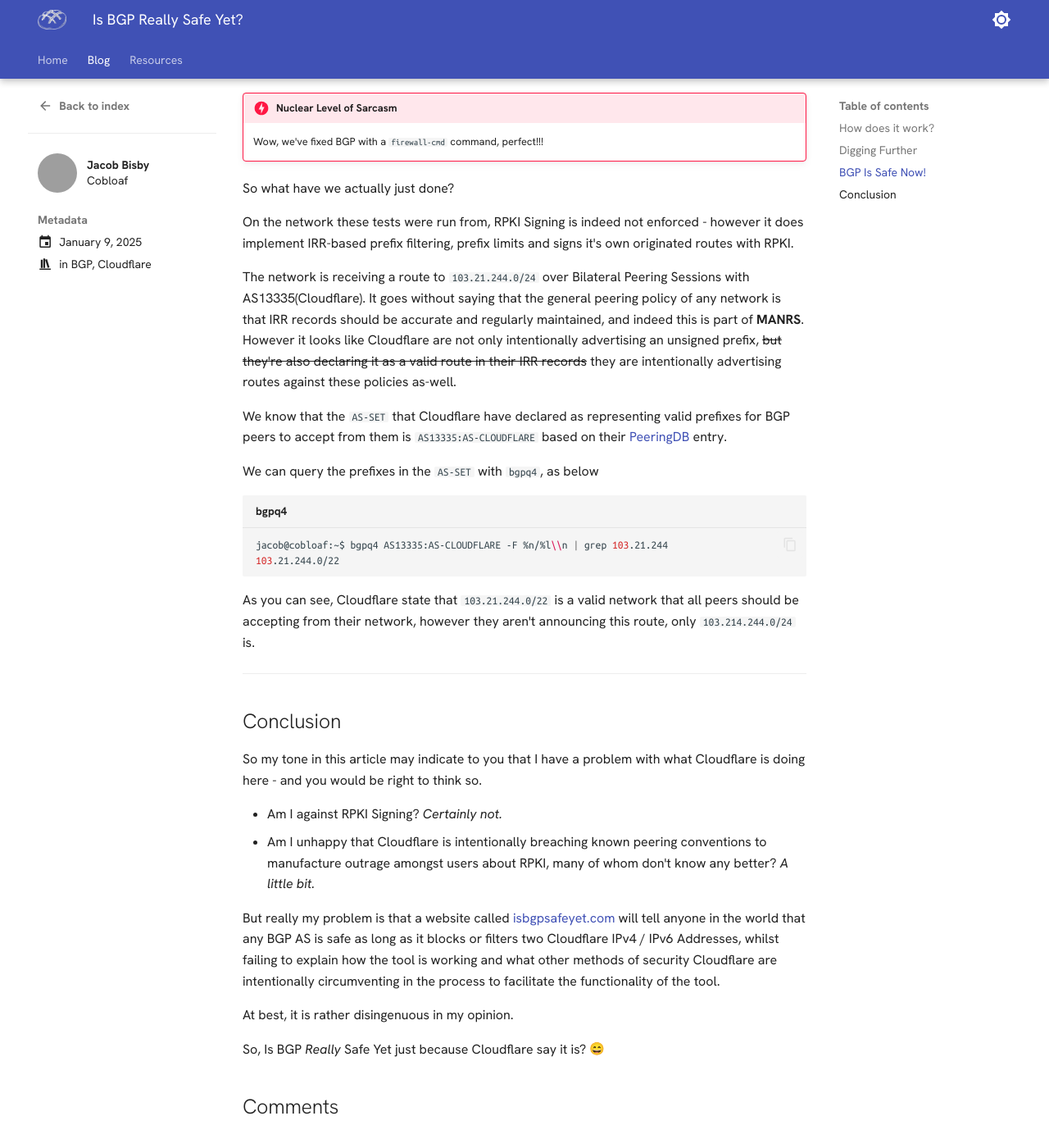
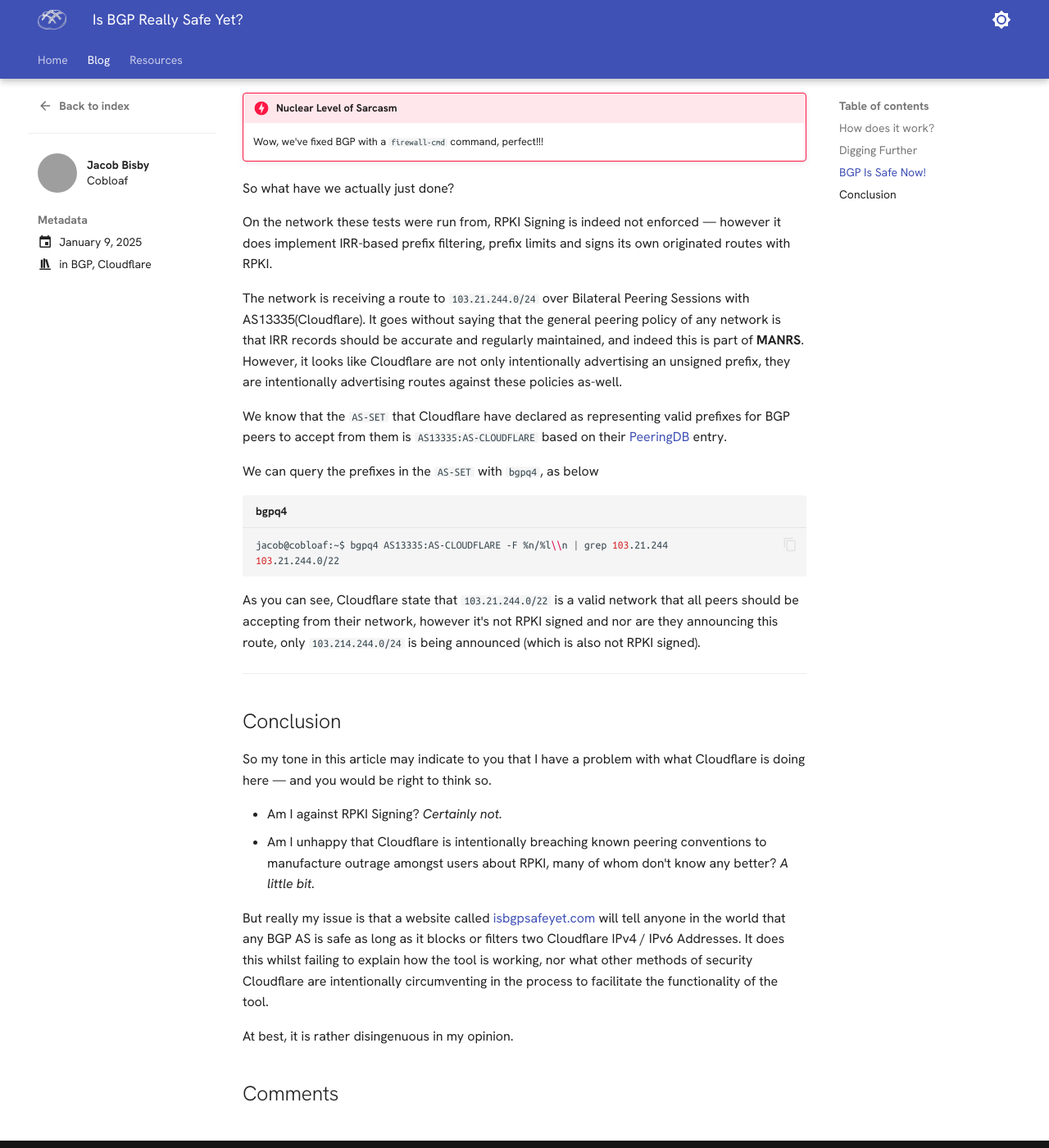
Before and after one commit to jakeb91/cobloaf-engineering, an MkDocs documentation site: the page built from docs/blog/posts/20250109-isbgpsafeyet.md, in a window 1280 px wide and 1400 px high, scrolled down 3080 px. Shown: the whole window at 82% size. Built offline with MkDocs 1.6.1 and Material for MkDocs 9.7.7, drawn with Linux system fonts in a browser that asks for light colours; emoji names are drawn with the system emoji font; comment, search, counter and statistics services are not loaded; some of the changed text lies outside the part shown; grey boxes are pictures that could not be loaded.

Commit message:
Add VPP HQoS blog post
Spellchecked old articles with LaTex checker

Corrected further information in 'Is BGP Safe Yet' blog post

````diff
--- a/docs/blog/posts/20250109-isbgpsafeyet.md
+++ b/docs/blog/posts/20250109-isbgpsafeyet.md
@@ -10,7 +10,7 @@ categories:
 
 # Is BGP _Really_ Safe Yet?
 
-Some of you might be familiar with the Cloudflare-backed website [isbgpsafeyet.com](https://isbgpsafeyet.com). But have you ever wondered _how_ this website is assessing the BGP safety of the network you're accessing it from? I certainly did, and the result was rather interesting...
+Some of you might be familiar with the Cloudflare-backed website [isbgpsafeyet.com](https://isbgpsafeyet.com). But have you ever wondered _how_ this website is assessing the BGP safety of the network you're accessing it from? I certainly did, and the result was rather interesting…
 
 <!-- more -->
 
@@ -20,7 +20,7 @@ First we need to figure out how this website works and decides if BGP on your we
 
 So our two options really are to look at the source-code for the website, which we can either directly do in the browser dev-console or in Cloudflare's [GitHub Repo](https://github.com/cloudflare/isbgpsafeyet.com).
 
-Immediately what catches my attention when looking at the source is this Javascript:
+Immediately what catches my attention when looking at the source is this JavaScript:
 
 ```js title="/src/js/index.js"
 const successMessageDetails = `${""}fetch https://valid.rpki.isbgpsafeyet.com
@@ -81,7 +81,7 @@ invalid.rpki.cloudflare.com.
 2606:4700:7000::6715:f409
 ```
 
-Simple enough - for now we'll just focus on the IPv4 addresses to keep things short.
+Simple enough — for now we'll just focus on the IPv4 addresses to keep things short.
 
 So what happens when we `traceroute` and `cURL` the URLs from a test machine?
 
@@ -120,7 +120,7 @@ Now let's try it again!
 
 ![BGP Is Safen't](20250109-isbgpsafeyetyes.png)
 
-... well then.
+…well then.
 
 ---
 
@@ -132,9 +132,9 @@ Now let's try it again!
 
 So what have we actually just done?
 
-On the network these tests were run from, RPKI Signing is indeed not enforced - however it does implement IRR-based prefix filtering, prefix limits and signs it's own originated routes with RPKI.
+On the network these tests were run from, RPKI Signing is indeed not enforced — however it does implement IRR-based prefix filtering, prefix limits and signs its own originated routes with RPKI.
 
-The network is receiving a route to `103.21.244.0/24` over Bilateral Peering Sessions with AS13335(Cloudflare). It goes without saying that the general peering policy of any network is that IRR records should be accurate and regularly maintained, and indeed this is part of **MANRS**. However it looks like Cloudflare are not only intentionally advertising an unsigned prefix, ~~but they're also declaring it as a valid route in their IRR records~~ they are intentionally advertising routes against these policies as-well.
+The network is receiving a route to `103.21.244.0/24` over Bilateral Peering Sessions with AS13335(Cloudflare). It goes without saying that the general peering policy of any network is that IRR records should be accurate and regularly maintained, and indeed this is part of **MANRS**. However, it looks like Cloudflare are not only intentionally advertising an unsigned prefix, they are intentionally advertising routes against these policies as-well.
 
 We know that the `AS-SET` that Cloudflare have declared as representing valid prefixes for BGP peers to accept from them is `AS13335:AS-CLOUDFLARE` based on their [PeeringDB](https://as13335.peeringdb.com) entry.
 
@@ -145,19 +145,17 @@ jacob@cobloaf:~$ bgpq4 AS13335:AS-CLOUDFLARE -F %n/%l\\n | grep 103.21.244
 103.21.244.0/22
 ```
 
-As you can see, Cloudflare state that `103.21.244.0/22` is a valid network that all peers should be accepting from their network, however they aren't announcing this route, only `103.214.244.0/24` is.
+As you can see, Cloudflare state that `103.21.244.0/22` is a valid network that all peers should be accepting from their network, however it's not RPKI signed and nor are they announcing this route, only `103.214.244.0/24` is being announced (which is also not RPKI signed).
 
 ---
 
 ## Conclusion
 
-So my tone in this article may indicate to you that I have a problem with what Cloudflare is doing here - and you would be right to think so.
+So my tone in this article may indicate to you that I have a problem with what Cloudflare is doing here — and you would be right to think so.
 
 - Am I against RPKI Signing? _Certainly not._
 - Am I unhappy that Cloudflare is intentionally breaching known peering conventions to manufacture outrage amongst users about RPKI, many of whom don't know any better? _A little bit._
 
-But really my problem is that a website called [isbgpsafeyet.com](https://isbgpsafeyet.com) will tell anyone in the world that any BGP AS is safe as long as it blocks or filters two Cloudflare IPv4 / IPv6 Addresses, whilst failing to explain how the tool is working and what other methods of security Cloudflare are intentionally circumventing in the process to facilitate the functionality of the tool.
+But really my issue is that a website called [isbgpsafeyet.com](https://isbgpsafeyet.com) will tell anyone in the world that any BGP AS is safe as long as it blocks or filters two Cloudflare IPv4 / IPv6 Addresses. It does this whilst failing to explain how the tool is working, nor what other methods of security Cloudflare are intentionally circumventing in the process to facilitate the functionality of the tool.
 
 At best, it is rather disingenuous in my opinion.
-
-So, Is BGP _Really_ Safe Yet just because Cloudflare say it is? :smile:
````
Also changed, not shown: other parts of docs/blog/posts/20250109-isbgpsafeyet.md (+1 -1 lines), docs/blog/posts/20241216-support.md (+40 -40 lines), docs/blog/posts/20241217-tcpperformance.md (+11 -11 lines), docs/blog/posts/20250326-vpp-hqos.md (added, +74 -0 lines).
